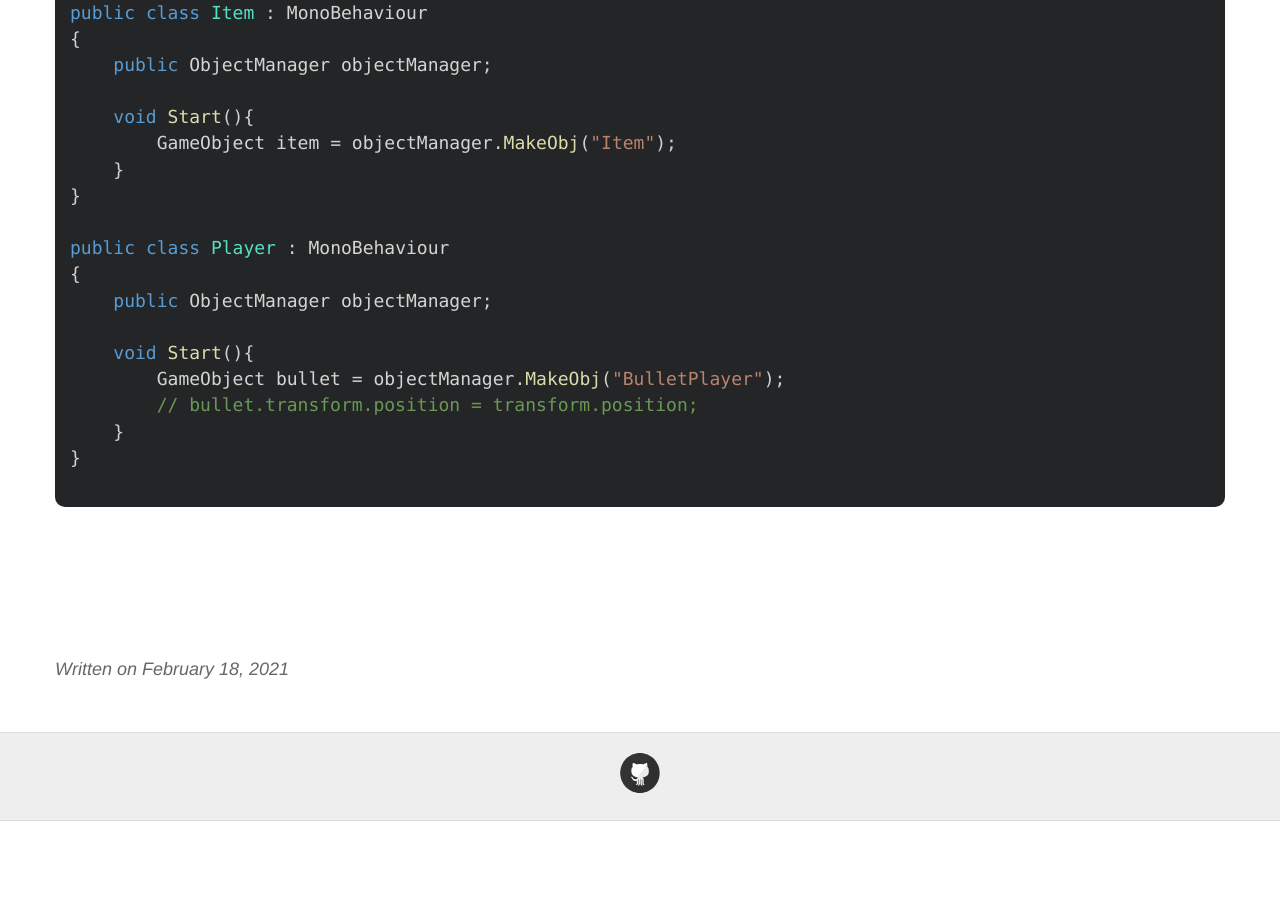
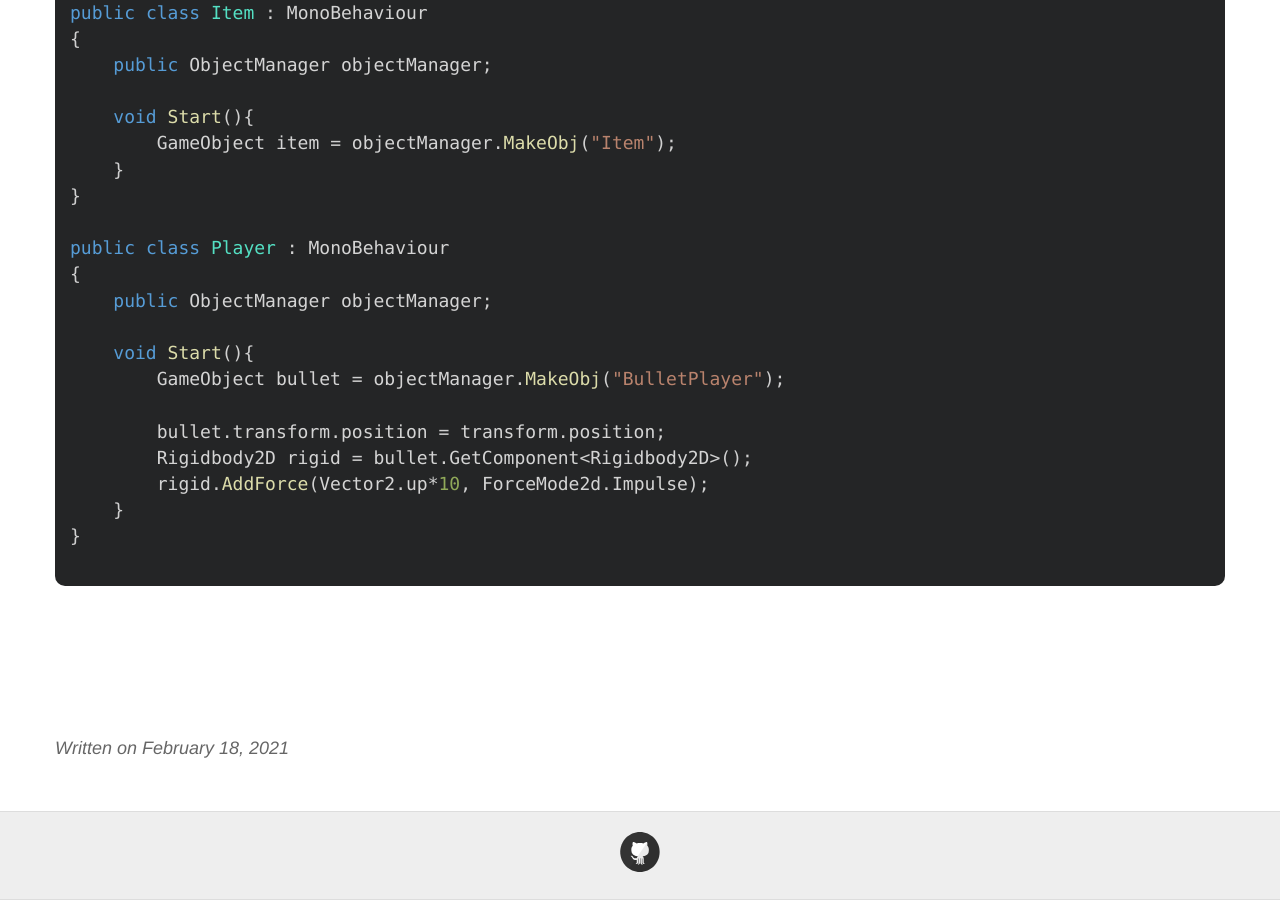
Before and after one commit to keemeesuu/keemeesuu.github.io, a Jekyll site: the page built from _posts/dev/Unity/2021-02-18-objectPooling.md, in a window 1280 px wide and 900 px high, scrolled down 3694 px. Built offline with Jekyll 4.4.1, drawn with Linux system fonts in a browser that asks for light colours; before the commit the page ends 4515 px from its top, so only the background shows below that.

Commit message:
Update 2021-02-18-objectPooling.md

```diff
--- a/_posts/dev/Unity/2021-02-18-objectPooling.md
+++ b/_posts/dev/Unity/2021-02-18-objectPooling.md
@@ -157,7 +157,10 @@ public class Player : MonoBehaviour
 
     void Start(){
         GameObject bullet = objectManager.MakeObj("BulletPlayer");
-        // bullet.transform.position = transform.position;
+
+        bullet.transform.position = transform.position;
+        Rigidbody2D rigid = bullet.GetComponent<Rigidbody2D>();
+        rigid.AddForce(Vector2.up*10, ForceMode2d.Impulse);
     }
 }
 
```
